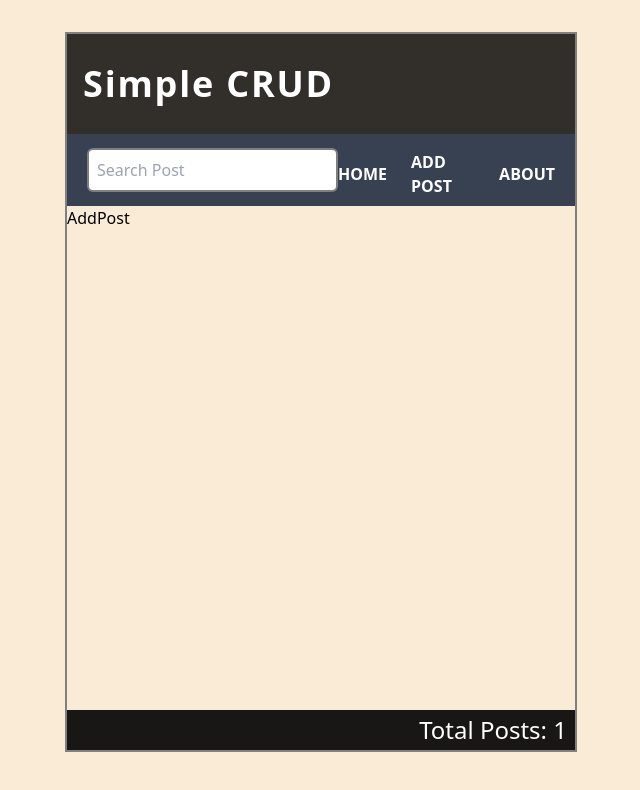
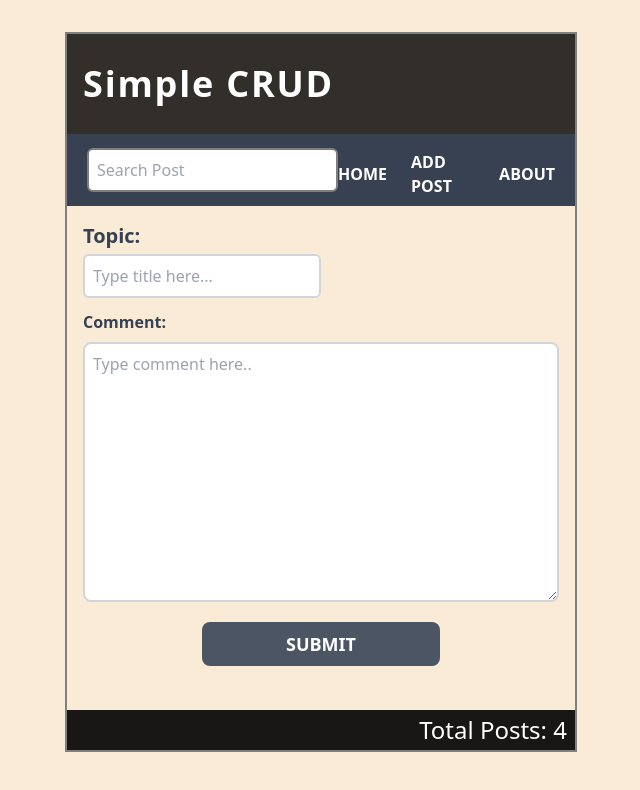
Before and after one commit to merlinop/Zustand-Crud-Operation, a Next.js app: page /addpost in a window 1280 px wide. Shown: the top 790 px of the page, without its empty margins (319-959 px from the left). Built offline with nearby package versions, Linux system fonts and the light colour scheme.

Commit message:
chore: fixed footer

```diff
--- a/components/AddPost.jsx
+++ b/components/AddPost.jsx
@@ -1,8 +1,83 @@
-import React from 'react'
+import React,{useState} from 'react'
+import useStore from '../store/useStore'
+import Router from 'next/router'
+import Link from 'next/link'
 
 const AddPost = () => {
+
+    const [title, setTitle] = useState("")
+    const [comment, setComment] = useState("")
+    const [issubmited, setIsSubmited] = useState(false)
+
+    const addPost = useStore((state) => state.addPost)
+
+    const url = "http://localhost:3000/api/post"
+
+    const postWays = async (title,comment) => {
+        const res = await fetch(url, {
+          method:'POST',
+          body: JSON.stringify({title, comment}),
+          headers: {
+            'Content-Type' : 'application/json'
+          }
+        })
+        const data = await res.json()
+        console.log(data)
+    }
+
+    const handleSubmit = (title,comment) => {
+      postWays(title,comment)
+      // setIsSubmited((prev) => !prev)
+
+    }
+
+
   return (
-    <div>AddPost</div>
+      <>
+    { !issubmited &&( <div className='w-full h-[60vh] overflow-y-scroll z-10'>
+        <form onSubmit={(e) => e.preventDefault()} className="flex flex-col p-4">
+          <label className='text-xl font-semibold text-gray-700 mb-1'> Topic: </label>
+          <input
+                type="text"
+                value={title}
+                name="title"
+                onChange={(e) => setTitle(e.target.value)}
+                required
+                className='w-1/2 border-2 rounded-md p-2 border-gray-300'
+                placeholder='Type title here...'
+                />
+          <label className='text-base font-semibold  text-gray-700 mt-3'> Comment:</label>
+         <textarea
+              name="comment"
+               id=""
+               cols="20"
+               rows="10"
+               required
+               placeholder='Type comment here..'
+               className='mt-2 rounded-lg p-2 border-2 border-gray-300'
+               value={comment}
+               onChange={(e) => setComment(e.target.value)}
+               ></textarea>
+
+          <button className='mt-5 py-2 px-4 bg-gray-600 text-lg text-white font-semibold rounded-lg hover:text-black/50 hover:opacity-80 w-1/2 place-self-center' onClick={() => handleSubmit(title,comment)}>
+            SUBMIT
+          </button>
+
+
+        </form>
+    </div>)}
+
+    {
+      issubmited && (
+        <div className='p-4'>
+          <h1 className='text-xl font-medium tracking-wider'> Post Added Successfully...</h1>
+          <Link href="/" >
+            <p className='cursor-pointer text-base text-red-600 mt-2 hover:opacity-60 active:text-blue-500'>return to HomePage?</p>
+          </Link>
+        </div>
+      )
+    }
+    </>
   )
 }
 
--- a/components/Footer.jsx
+++ b/components/Footer.jsx
@@ -1,9 +1,23 @@
-import React from 'react'
+import React, { useEffect } from 'react'
+import useStore from '../store/useStore'
+
+
+
+
 
 const Footer = () => {
+
+  const post = useStore((state) => state.post)
+  const fetchPost = useStore((state) => state.fetchPost)
+
+  useEffect(() => {
+    fetchPost()
+
+  }, [])
+
   return (
     <div className='z-[80] absolute bottom-0 h-[40px] bg-black/90 text-white text-2xl w-full flex items-center justify-end px-2'>
-      <h1>Total Posts: 1</h1>
+      <h1>Total Posts: {post.length}</h1>
     </div>
   )
 }
--- a/pages/api/post/index.js
+++ b/pages/api/post/index.js
@@ -3,5 +3,19 @@ import Post from "../../../data/Post"
 
 
 export default function handler(req,res) {
-    res.status(200).json(Post)
+    if (req.method === 'GET') {
+        res.status(200).json(Post)
+    }
+    else if(req.method === 'POST') {
+
+        const comment = req.body.comment
+        const title = req.body.title
+        const id = Date.now()
+
+        const newPost = {comment,title,id}
+        console.log(Post)
+
+        Post.push(newPost)
+        req.status(200).json(Post)
+    }
 }
--- a/store/useStore.js
+++ b/store/useStore.js
@@ -9,15 +9,25 @@ const useStore = create((set, get) => ({
   post: [],
   fetchPost: async () => {
      const res = await fetch(url)
-     set({ post: await res.json() })
+     const data = await res.json()
+     set({post: data})
   },
-  searchText: "",
   searchPost:  (searchval) => {
     const newData =  get().post.filter((item) => {
-       return item.title.toLowerCase().includes(searchval) || item.comment.toLowerCase().includes(searchval)
-    }
-     )
+       return item.title.toLowerCase().includes(searchval) || item.comment.toLowerCase().includes(searchval)})
      set({ post: newData })
+  },
+  addPost: async (title,comment) => {
+    const res = await fetch(url, {
+      method: 'POST',
+      body: JSON.stringify({ title, comment }),
+      headers: {
+        'Content-Type': 'application/json'
+      }
+    })
+    const data = await res.json()
+    set({post: data })
+    console.log(data)
 
   }
 
@@ -26,3 +36,20 @@ const useStore = create((set, get) => ({
 
 
 export default useStore;
+
+
+// addPost: async (title, comment) => {
+//     const res = await fetch(url, {
+//         method: 'POST',
+//         body: JSON.stringify({title: title, comment:comment}),
+//         headers: {
+//             'Content-Type': 'application/json'
+//         }
+//     })
+//     const data = await res.json()
+//     console.log(data)
+//     set({ post: data })
+
+
+
+//   }
```
